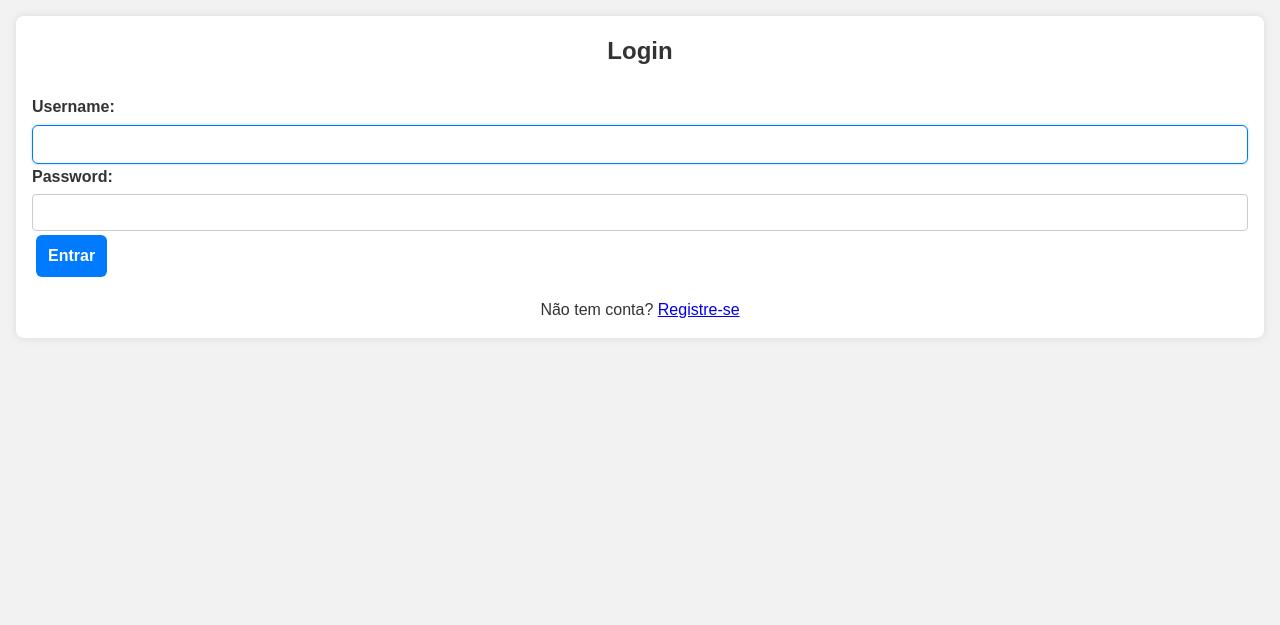
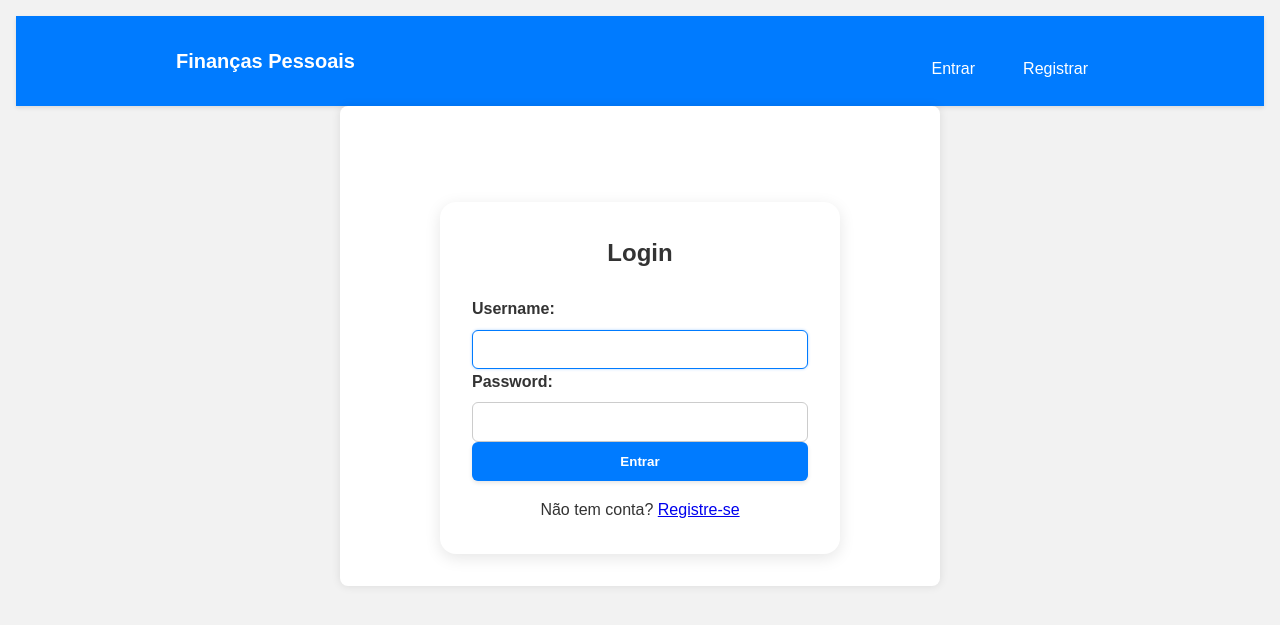
Before and after one commit to dilsinei/controle-financeiro-pessoal, a Django app: page /login/ in a window 1280 px wide. Shown: the top 625 px of the page. Run offline with Django 5.2, Linux system fonts and the light colour scheme.

Commit message:
Atualizei o sistema

```diff
--- a/contas/templates/base.html
+++ b/contas/templates/base.html
@@ -8,28 +8,27 @@
     <meta name="viewport" content="width=device-width, initial-scale=1.0">
     <title>{% block title %}Controle Financeiro{% endblock %}</title>
 
-    <!-- Mini Framework CSS -->
+    <!-- CSS Base + Navbar -->
     <link rel="stylesheet" href="{% static 'css/base.css' %}">
     <link rel="stylesheet" href="{% static 'css/navbar.css' %}">
 
+    <!-- CSS específico da página -->
     {% block extra_css %}{% endblock %}
 </head>
 <body>
 
-    <!-- Navbar personalizada -->
+    <!-- Navbar Global -->
     <nav class="navbar">
         <div class="navbar-container">
             <a class="navbar-brand" href="{% url 'home' %}">Finanças Pessoais</a>
             <div class="navbar-menu">
                 <ul class="navbar-list">
                     {% if user.is_authenticated %}
-                        <li>
-                            <a class="nav-link" href="{% url 'painel' %}">Painel</a>
-                        </li>
+                        <li><a class="nav-link" href="{% url 'painel' %}">Painel</a></li>
                         <li>
                             <form action="{% url 'logout' %}" method="post">
                                 {% csrf_token %}
-                                <button type="submit" class="btn-link nav-link" >Sair</button>
+                                <button type="submit" class="btn-link nav-link">Sair</button>
                             </form>
                         </li>
                     {% else %}
@@ -41,10 +40,9 @@
         </div>
     </nav>
 
-    <!-- Conteúdo principal -->
-    <main class="container my-4">
-        {% block content %}
-        {% endblock %}
+    <!-- Conteúdo dinâmico -->
+    <main class="{% block container_class %}container-fluid{% endblock %} my-4">
+        {% block content %}{% endblock %}
     </main>
 
     {% block extra_js %}{% endblock %}
--- a/contas/templates/home.html
+++ b/contas/templates/home.html
@@ -1,7 +1,10 @@
 <!-- contas/templates/home.html -->
 
 {% extends "base.html" %}
+
 {% block title %}Página Inicial - Controle Financeiro{% endblock %}
+
+{% block container_class %}container-fluid{% endblock %}
 
 {% block content %}
 <div class="centered my-5">
--- a/contas/templates/login.html
+++ b/contas/templates/login.html
@@ -1,34 +1,28 @@
 <!-- contas/templates/login.html -->
+{% extends "base.html" %}
+{% load static %}
 
-{% load static %}
-<!DOCTYPE html>
-<html lang="pt-br">
-<head>
-    <meta charset="UTF-8">
-    <meta name="viewport" content="width=device-width, initial-scale=1.0">
-    <title>Login - Controle Financeiro</title>
+{% block extra_css %}
+    <link rel="stylesheet" href="{% static 'css/login.css' %}">
+{% endblock %}
 
-    <!-- Mini Framework CSS -->
-    <link rel="stylesheet" href="{% static 'css/base.css' %}">
-    <link rel="stylesheet" href="{% static 'css/login.css' %}">
-</head>
-<body>
-    <div class="container">
-        <h2 class="login-title">Login</h2>
+{% block container_class %}container{% endblock %}
 
+{% block content %}
+    <div class="form-container">
+        <div class="form-card">
+            <h2 class="form-title">Login</h2>
             {% if error_message %}
                 <div class="alert alert-danger">{{ error_message }}</div>
             {% endif %}
-
             <form method="post">
                 {% csrf_token %}
                 {{ form.as_p }}
-            <button type="submit" class="btn">Entrar</button>
+                <button type="submit" class="btn primary full-width">Entrar</button>
             </form>
-
             <p class="mt-3 text-center">
-            Não tem conta? <a href="#">Registre-se</a>
+                Não tem conta? <a href="{% url 'registro' %}">Registre-se</a>
             </p>
         </div>
-</body>
-</html>
+    </div>
+{% endblock %}
--- a/static/css/base.css
+++ b/static/css/base.css
@@ -25,94 +24,96 @@
     box-shadow: 0 0 10px rgba(0, 0, 0, 0.1);
 }
 
+/* Container full width para layouts mais amplos */
+.container-fluid {
+    max-width: 95%;
+    padding: 1rem;
+    margin: 0 auto;
+}
+
 /* Títulos */
 h1, h2, h3 {
     margin-bottom: 1rem;
 }
 
-/* Formulários */
+/* Texto alinhado */
+.text-center {
+    text-align: center;
+}
+
+/* Margens utilitárias */
+.mt-3 {
+    margin-top: 1rem;
+}
+.mt-5 {
+    margin-top: 3rem;
+}
+.mb-4 {
+    margin-bottom: 1.5rem;
+}
+.mb-5 {
+    margin-bottom: 3rem;
+}
+.my-5 {
+    margin-top: 3rem;
+    margin-bottom: 3rem;
+}
+.me-2 {
+    margin-right: 0.5rem;
+}
+
+/* Formulários - estilos base */
 .form-group {
     margin-bottom: 1rem;
 }
 
-label {
+label,
+.form-group label {
     display: block;
     margin-bottom: 0.5rem;
+    font-weight: bold;
 }
 
-input[type="text"],
-input[type="password"],
-input[type="email"],
-select {
+/* Inputs, selects e textareas */
+input,
+select,
+textarea {
     width: 100%;
     padding: 0.6rem;
+    font-size: 1rem;
     border: 1px solid #ccc;
-    border-radius: 4px;
+    border-radius: 6px;
+    transition: border-color 0.3s ease, box-shadow 0.3s ease;
 }
 
+input:focus,
+select:focus,
+textarea:focus {
+    outline: none;
+    border-color: #007bff;
+    box-shadow: 0 0 3px #007bff55;
+}
 
-
-/* Botões */
+/* Botões base */
 .btn {
     display: inline-block;
-    padding: 0.6rem 1.2rem;
-    background-color: #007bff;
-    color: white;
+    padding: 0.75rem 1.5rem;
+    border: none;
+    border-radius: 6px;
+    font-weight: bold;
+    cursor: pointer;
     text-align: center;
-    border: none;
-    border-radius: 4px;
-    cursor: pointer;
     text-decoration: none;
+    transition: background-color 0.3s ease, box-shadow 0.3s ease, transform 0.2s ease;
+    box-shadow: 0 2px 4px rgba(0,0,0,0.1);
 }
 
 .btn:hover {
-    background-color: #0056b3;
+    transform: translateY(-1px);
+    box-shadow: 0 4px 8px rgba(0,0,0,0.15);
 }
 
-/* Alertas */
-.alert {
-    padding: 0.75rem;
-    margin-bottom: 1rem;
-    border-radius: 4px;
-}
-
-.alert-danger {
-    background-color: #f8d7da;
-    color: #721c24;
-}
-
-/* Texto e links */
-.text-center {
-    text-align: center;
-}
-
-.mt-3 {
-    margin-top: 1rem;
-}
-
-
-/* base.css */
-
-.centered {
-    text-align: center;
-}
-
-.subtitle {
-    font-size: 1.25rem;
-    color: #555;
-    margin: 1rem 0 2rem;
-}
-
-.btn {
-    padding: 0.75rem 1.5rem;
-    font-size: 1rem;
-    text-decoration: none;
-    border-radius: 4px;
-    transition: background-color 0.3s ease;
-    display: inline-block;
-    margin: 0.25rem;
-}
-
+/* Botões específicos */
 .btn-primary {
     background-color: #007bff;
     color: white;
@@ -173,107 +185,42 @@
     padding: 1rem;
 }
 
-.text-white {
-    color: #fff;
-}
-.text-success {
-    color: #28a745;
-}
-.text-danger {
-    color: #dc3545;
-}
-.bg-success {
-    background-color: #28a745;
-}
-.bg-danger {
-    background-color: #dc3545;
-}
-.bg-primary {
-    background-color: #007bff;
-}
-
+/* Tabelas */
 .table {
     width: 100%;
     border-collapse: collapse;
     margin-bottom: 2rem;
 }
+
 .table th,
 .table td {
     padding: 0.75rem;
     text-align: left;
     border-bottom: 1px solid #ddd;
 }
+
 .table tbody tr:hover {
     background-color: #f9f9f9;
 }
 
+/* Flex e grid helpers */
 .d-flex {
     display: flex;
 }
+
 .justify-between {
     justify-content: space-between;
 }
+
 .align-center {
     align-items: center;
-}
-.mb-4 {
-    margin-bottom: 1.5rem;
-}
-.mt-5 {
-    margin-top: 3rem;
-}
-.mb-5 {
-    margin-bottom: 3rem;
-}
-
-/*Form nova transação*/
-.form {
-    max-width: 600px;
-    margin-top: 1rem;
-}
-
-.form p {
-    margin-bottom: 1rem;
-}
-
-label {
-    display: block;
-    font-weight: bold;
-    margin-bottom: 0.3rem;
-}
-
-input[type="text"],
-input[type="number"],
-input[type="date"],
-select,
-textarea {
-    width: 100%;
-    padding: 0.6rem;
-    font-size: 1rem;
-    border: 1px solid #ccc;
-    border-radius: 6px;
-}
-
-input:focus,
-select:focus,
-textarea:focus {
-    outline: none;
-    border-color: #007bff;
-    box-shadow: 0 0 3px #007bff55;
-}
-
-.d-flex {
-    display: flex;
 }
 
 .gap-2 {
     gap: 0.75rem;
 }
 
-.mt-3 {
-    margin-top: 1.5rem;
-}
-
+/* Navbar */
 .navbar ul {
     display: flex;
     gap: 1rem;
@@ -297,17 +244,15 @@
     font: inherit;
     text-decoration: none;
     cursor: pointer;
+    transition: text-decoration 0.2s ease;
 }
 
-.btn-link:hover {
+.btn-link:hover,
+.nav-link:hover {
     text-decoration: underline;
 }
-.container {
-    max-width: 100%;
-    padding: 1rem;
-    margin: 0 auto;
-}
 
+/* Form container e card */
 .form-container {
     display: flex;
     justify-content: center;
@@ -328,63 +273,56 @@
     margin-bottom: 1.5rem;
 }
 
-.form-group {
-    margin-bottom: 1rem;
-}
-
-.form-group label {
-    display: block;
-    margin-bottom: 0.25rem;
-    font-weight: bold;
-}
-
-.form-group input,
-.form-group select,
-.form-group textarea {
-    width: 100%;
-    padding: 0.5rem;
-    border: 1px solid #ccc;
-    border-radius: 6px;
-}
-
+/* Mensagens de erro */
 .error-message {
     color: red;
     font-size: 0.875rem;
     margin-top: 0.25rem;
 }
 
-.alert.success {
-    background: #e0f8ec;
-    color: #2e7d32;
-    border-left: 4px solid #2e7d32;
-    padding: 0.75rem;
-    margin-bottom: 1rem;
-    border-radius: 6px;
+/* Text colors */
+.text-white {
+    color: #fff;
 }
 
-.btn {
-    display: inline-block;
-    padding: 0.75rem;
-    border: none;
-    border-radius: 6px;
-    font-weight: bold;
-    cursor: pointer;
-    text-align: center;
+.text-success {
+    color: #28a745;
 }
 
-.btn.primary {
-    background-color: #007bff;
-    color: white;
+.text-danger {
+    color: #dc3545;
 }
 
-.btn.full-width {
-    width: 100%;
+/* Background colors */
+.bg-success {
+    background-color: #28a745;
 }
 
-.text-center {
-    text-align: center;
+.bg-danger {
+    background-color: #dc3545;
 }
 
-.mt-3 {
-    margin-top: 1rem;
+.bg-primary {
+    background-color: #007bff;
 }
+.grid-3 {
+    display: flex;
+    gap: 1rem;
+    margin-bottom: 2rem;
+    flex-wrap: nowrap; /* não quebra linha no desktop */
+}
+
+.grid-3 > .card {
+    flex: 1 1 0; /* cada card cresce igualmente */
+    min-width: 0; /* evita overflow */
+}
+
+/* Para telas pequenas, permitir quebra para ficar responsivo */
+@media (max-width: 768px) {
+    .grid-3 {
+        flex-wrap: wrap;
+    }
+    .grid-3 > .card {
+        flex: 1 1 100%;
+    }
+}
--- a/static/css/login.css
+++ b/static/css/login.css
@@ -1,6 +1,78 @@
 /* static/css/login.css */
 
-.login-title {
+/* Container e centralização */
+.form-container {
+    display: flex;
+    justify-content: center;
+    margin-top: 4rem;
+}
+
+.form-card {
+    background: #fff;
+    padding: 2rem;
+    border-radius: 1rem;
+    box-shadow: 0 4px 16px rgba(0, 0, 0, 0.1);
+    width: 100%;
+    max-width: 400px;
+}
+
+.form-title {
     text-align: center;
     margin-bottom: 1.5rem;
 }
+
+/* Campos de formulário */
+.form-group {
+    margin-bottom: 1rem;
+}
+
+.form-group label {
+    display: block;
+    margin-bottom: 0.25rem;
+    font-weight: bold;
+}
+
+.form-group input,
+.form-group select,
+.form-group textarea {
+    width: 100%;
+    padding: 0.5rem;
+    border: 1px solid #ccc;
+    border-radius: 6px;
+}
+
+/* Mensagens de erro */
+.error-message {
+    color: red;
+    font-size: 0.875rem;
+    margin-top: 0.25rem;
+}
+
+/* Botões */
+.btn {
+    display: inline-block;
+    padding: 0.75rem;
+    border: none;
+    border-radius: 6px;
+    font-weight: bold;
+    cursor: pointer;
+    text-align: center;
+}
+
+.btn.primary {
+    background-color: #007bff;
+    color: white;
+}
+
+.btn.full-width {
+    width: 100%;
+}
+
+/* Alinhamento */
+.text-center {
+    text-align: center;
+}
+
+.mt-3 {
+    margin-top: 1rem;
+}
```
Also changed, not shown: other parts of static/css/base.css (+24 -14 lines), contas/templates/painel.html (+9 -7 lines), contas/templates/registro.html (+7 -1 lines), requirements.txt (+38 -3 lines), .pre-commit-config.yaml (added). Lines whose indentation alone changed are shown as unchanged.
